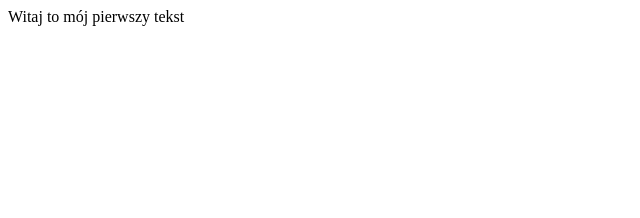
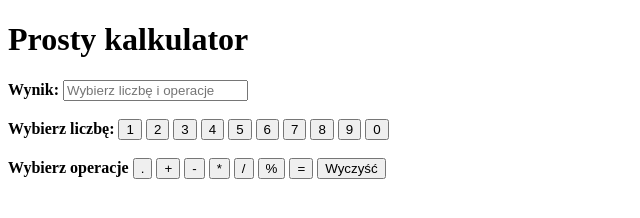
Before and after one commit to pablo42d/GIT_test, a plain HTML site: page index.html in a window 1280 px wide. Shown: the whole page, without its empty margins (0-640 px from the left). Drawn offline with Linux system fonts and the light colour scheme.

Commit message:
Kalkulator.html
Prosty kalkulator

```diff
--- a/index.html
+++ b/index.html
@@ -6,6 +6,104 @@
         <title>test strony</title>
     </head>
     <body>
-      Witaj to mój pierwszy tekst
+
+
+    <h1>Prosty kalkulator</h1>
+
+    <bodytext>
+        <b>
+        <label for="output">Wynik:</label>
+        <input id="output" type="text" value="" name="output" placeholder="Wybierz liczbę i operacje">
+        </b>
+
+
+    <!-- <input id="output" type="text" value=""></bodytext><br> -->
+
+    <br></br>
+    <b>Wybierz liczbę:
+    <button onclick="setNumber(1)">1</button>
+    <button onclick="setNumber(2)">2</button>
+    <button onclick="setNumber(3)">3</button>
+    <button onclick="setNumber(4)">4</button>
+    <button onclick="setNumber(5)">5</button>
+    <button onclick="setNumber(6)">6</button>
+    <button onclick="setNumber(7)">7</button>
+    <button onclick="setNumber(8)">8</button>
+    <button onclick="setNumber(9)">9</button>
+    <button onclick="setNumber(0)">0</button>
+    </b>
+    <br></br>
+    <b>Wybierz operacje
+    <button onclick="setNumber('.')">.</button>
+    <button onclick="operationType('+')">+</button>
+    <button onclick="operationType('-')">-</button>
+    <button onclick="operationType('*')">*</button>
+    <button onclick="operationType('/')">/</button>
+    <button onclick="operationType('%')">%</button>
+    <button onclick="countIT()">=</button>
+    <button onclick="clearAll()">Wyczyść</button>
+    </b>
+
+    <script>
+
+    output = document.getElementById("output");
+    ferstNumber= ""
+    seckendNumber=""
+    operacja = ""
+
+    function setNumber(n){
+        output.value += n
+        console.log(ferstNumber, seckendNumber)
+    }
+
+
+    function operationType(n){
+        if(ferstNumber===""){
+            ferstNumber = Number(output.value)
+        }
+        operacja = n
+        output.value = ""
+        console.log(ferstNumber, seckendNumber)
+    }
+    function clearAll(){
+        output.value = ""
+        ferstNumber = ""
+        seckendNumber = ""
+        operacja = ""
+    }
+
+    function countIT(n){
+        if(ferstNumber!== ""){
+            seckendNumber = Number(output.value)
+        }
+        switch (operacja){
+            case '+':
+                output.value = ferstNumber + seckendNumber
+                break;
+            case '-':
+                output.value = ferstNumber - seckendNumber
+                break;
+            case '*':
+                output.value = ferstNumber * seckendNumber
+                break;
+            case '/':
+                output.value = ferstNumber / seckendNumber
+                break;
+            case '%':
+                output.value = ferstNumber % seckendNumber
+                break;
+            case 'CLIRE':
+                clearAll();
+                return;
+            default:
+                break;
+        }
+        ferstNumber = "";
+        seckendNumber = "";
+        operacja = "";
+        // console.log(ferstNumber, seckendNumber)
+    }
+
+    </script>
     </body>
 </html>
```
